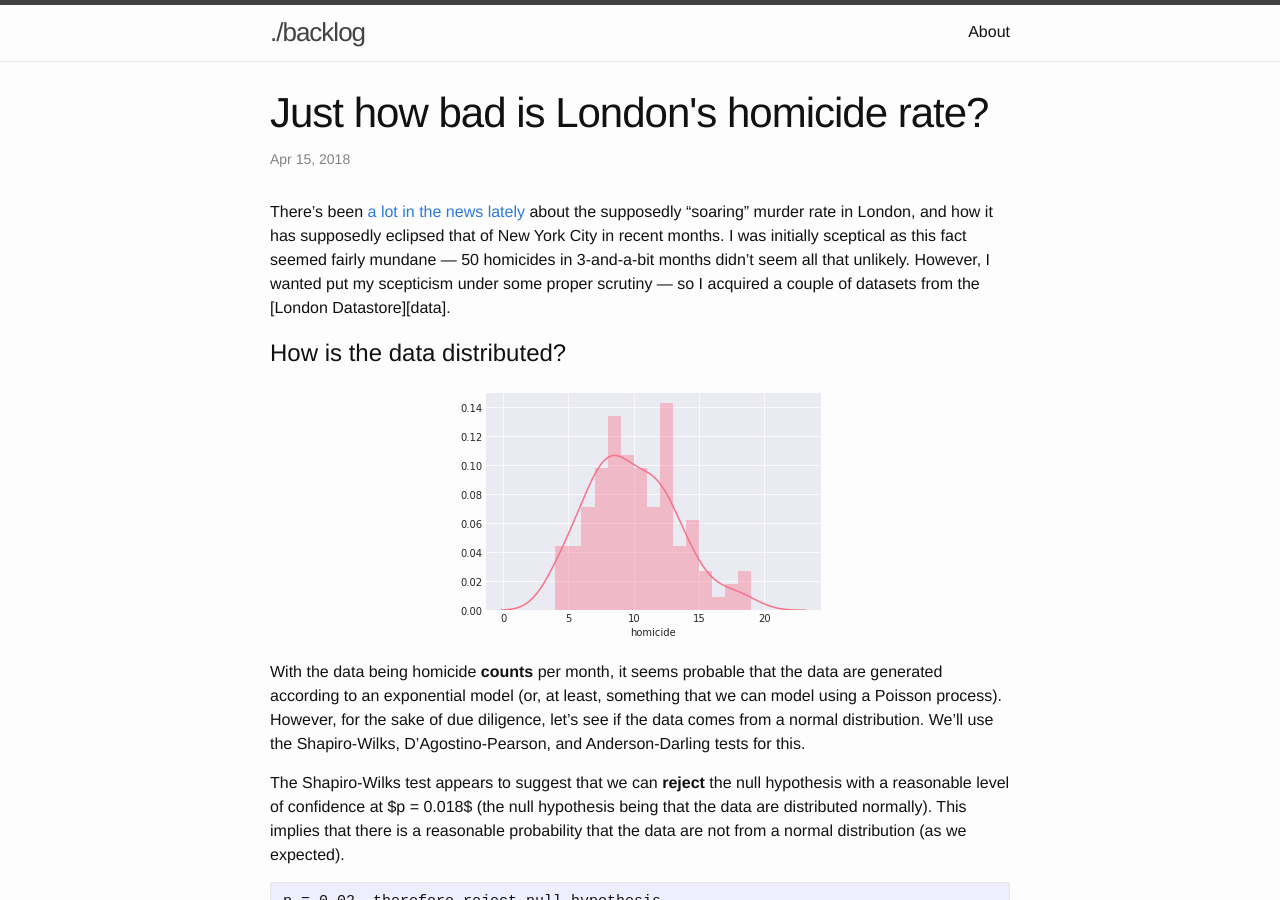
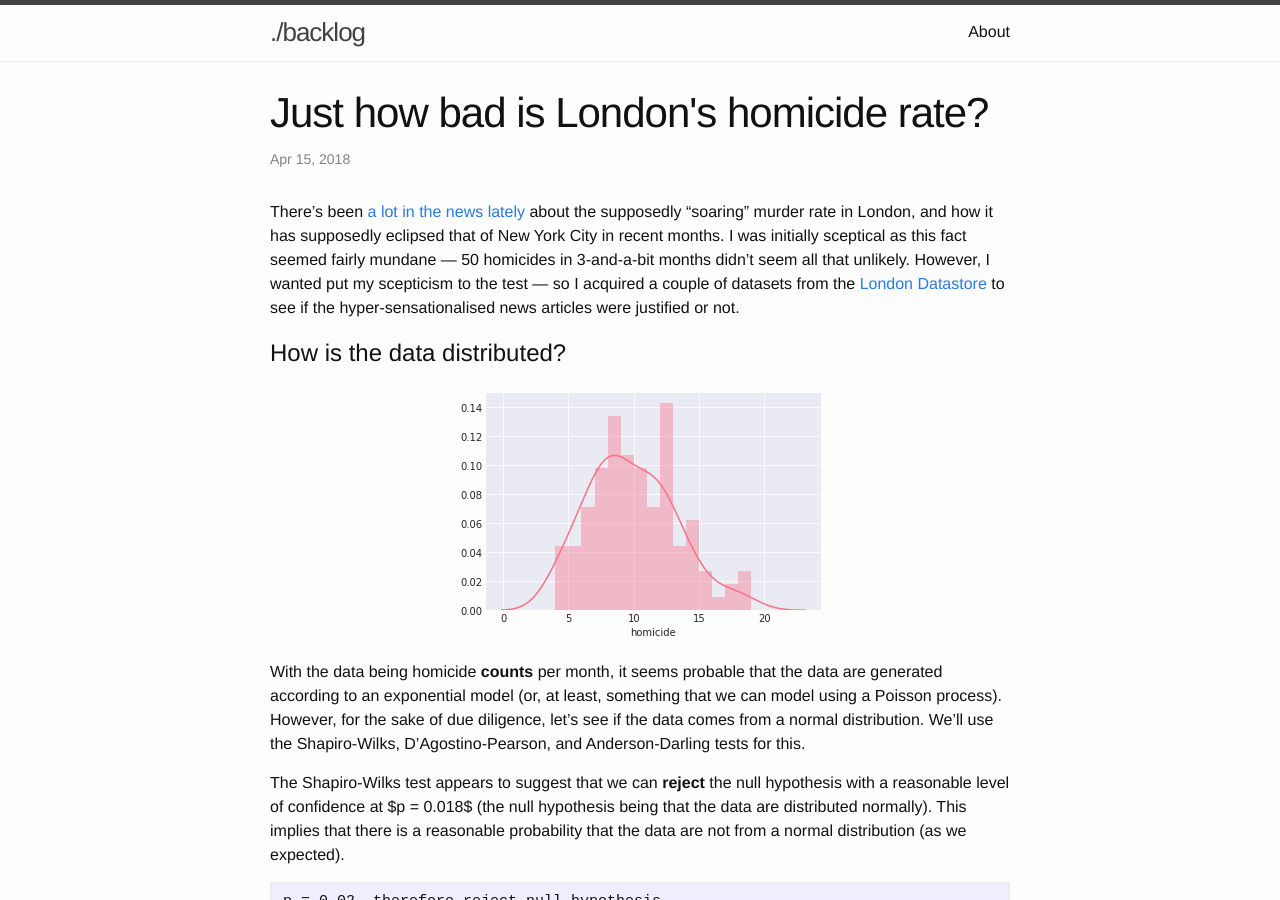
Before and after one commit to charlienewey/blog.newey.me, a Jekyll site: the page built from _posts/2018-04-16-london-homicides.md, in a window 1280 px wide and 900 px high. Built offline with Jekyll 4.4.1, drawn with Linux system fonts in a browser that asks for light colours.

Commit message:
More tidying, fix broken links, etc

````diff
--- a/_posts/2018-04-16-london-homicides.md
+++ b/_posts/2018-04-16-london-homicides.md
@@ -8,11 +8,13 @@ There's been [a lot][std] [in the news lately][bbc] about the supposedly
 "soaring" murder rate in London, and how it has supposedly eclipsed that of New
 York City in recent months. I was initially sceptical as this fact seemed fairly
 mundane --- 50 homicides in 3-and-a-bit months didn't seem all that unlikely.
-However, I wanted put my scepticism under some proper scrutiny --- so I acquired
-a couple of datasets from the [London Datastore][data].
+However, I wanted put my scepticism to the test --- so I acquired a couple of
+datasets from the [London Datastore][data] to see if the hyper-sensationalised
+news articles were justified or not.
 
 [std]: https://www.standard.co.uk/news/crime/the-55-murder-investigations-launched-in-london-this-year-as-death-toll-continues-to-rise-a3807186.html
 [bbc]: http://www.bbc.co.uk/news/uk-england-london-43610936
+[data]: https://data.london.gov.uk/dataset/recorded_crime_associated
 
 <!-- more -->
 
@@ -48,7 +50,6 @@ p = 0.18, therefore can't reject null hypothesis
 The final test we'll use is the Anderson-Darling. This is very similar to the
 Kolmogorov-Smirnov test, but places greater emphasis on the distribution's
 tails.
-
 
 ```
 A² = 0.87
@@ -131,7 +132,6 @@ different approach. Let's count the number of homicides *per three month period*
 between 2008 and 2017, and see if it's possible to find any particular
 three-month periods with over $46$ homicides.
 
-
 It turns out that the probability of $46$ homicides in any three-month period is
 about $1.6\times10^{-3}$ - or about $\frac{1}{625}$. Given that there are
 *twelve* possible rolling three-month periods in a year (think about it;
@@ -142,7 +142,6 @@ will occur in a given year.
 Another way to put this is that this phenomenon is likely to occur once every
 $52$ or so years. Very uncommon, but not altogether unexpected every once in a
 while.
-
 
 ```
 Three-month period: p(x >= 46) = 0.0016
````
